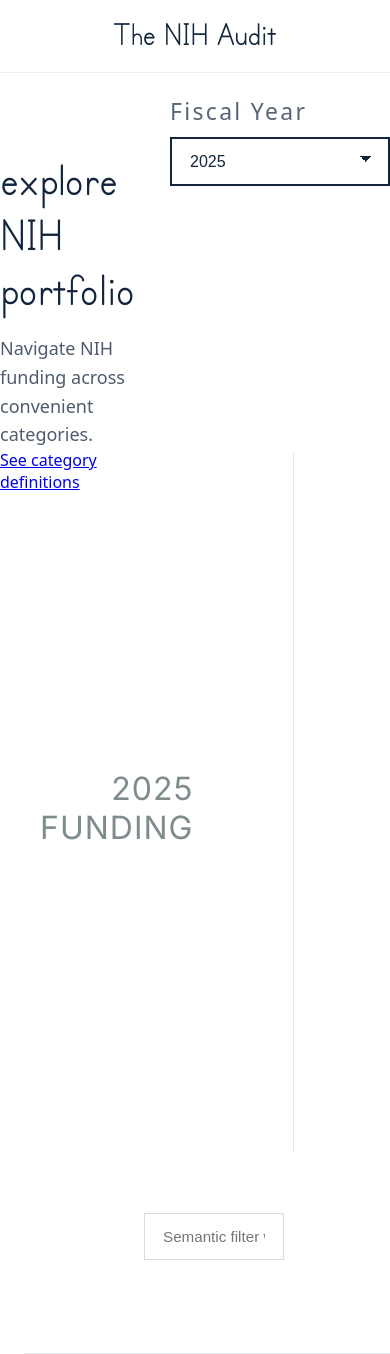
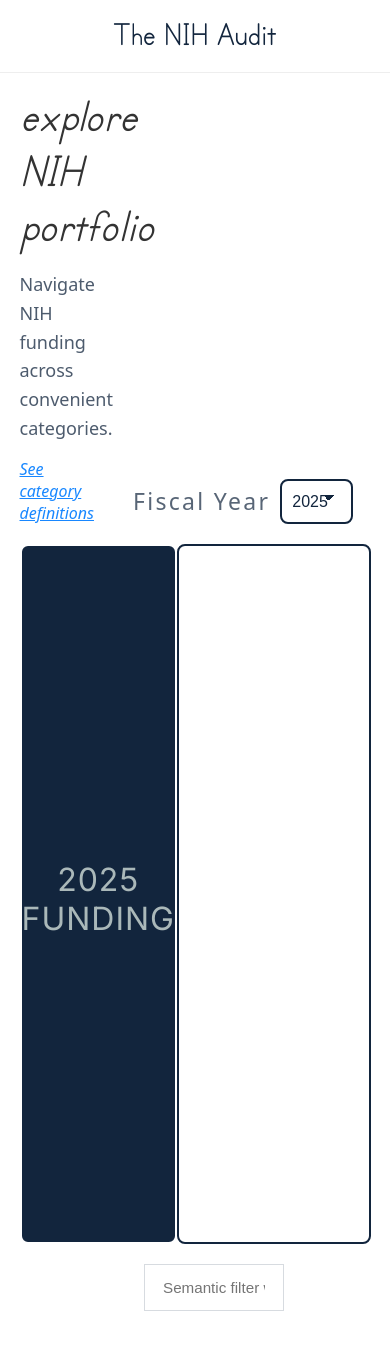
Before and after one commit to pradeepbugga/NIH_Portfolio_Analytics, a FastAPI app: page /portfolio in a window 390 px wide. Shown: the top 1354 px of the page. Run offline with FastAPI, Linux system fonts and the light colour scheme; data that the repository does not hold is empty; parts of the project's set-up code (start-up, migrations or seed data) failed here and were passed over; some libraries are stand-ins or nearby versions.

Commit message:
fixed the funding container and chart styles

```diff
--- a/app/static/css/styles_v12.css
+++ b/app/static/css/styles_v12.css
@@ -3,8 +3,7 @@
     src: url("/static/fonts/primer.ttf") format("truetype");
 }
 
-
-
+/* -------- LANDING PAGE STYLES -------- */
 
 body.landing {
     margin: 0;
@@ -56,112 +55,78 @@ body.landing {
 
 .search-divider-top {
     width: 100%;
-
     display: flex;
     align-items: center;
     justify-content: center;
 
 }
 
-
-
 .top-divider {
-
     width: 100%;
-
     max-width: 920px;
-
     display: flex;
-
     justify-content: center;
 }
 
 .top-divider .divider-text {
-
     display: flex;
-
     justify-content: center;
-
 }
 
 .divider-search {
     font-size: 22px;
     letter-spacing: 0.28em;
     color: #12253d;
-
     opacity: 0.75;
 }
-
-
-
 
 .home-card {
     display: flex;
     align-items: stretch;
-
     width: 100%;
-
     border: 2px solid #12253d;
-
     text-decoration: none;
     color: #12253d;
-
     background: white;
-
     overflow: hidden;
-
 }
 
 .home-card-icon {
     width: 78px;
-
     background: #12253d;
-
     display: flex;
     align-items: center;
     justify-content: center;
-
     flex-shrink: 0;
 }
 
 .home-card-icon svg {
     width: 43px;
     height: 43px;
-
     stroke: white;
 }
 
 .home-card-content {
     flex: 1;
-
     display: flex;
     align-items: center;
     justify-content: center;
-
     padding: 22px 30px;
-
     text-align: center;
-
     font-size: 1.1rem;
     line-height: 1.5;
-
     opacity: 0.82;
 }
-
-
-
 
 
 
 .search-divider {
     width: 100%;
     max-width: 620px;
-
     display: flex;
     align-items: center;
     justify-content: center;
     gap: 28px;
-
     margin-bottom: 26px;
 }
 
@@ -179,7 +144,6 @@ body.landing {
     align-items: center;
     font-family: 'Inter', sans-serif;
     line-height: 1.1;
-
 }
 
 .divider-or {
@@ -189,14 +153,10 @@ body.landing {
     margin-bottom: 8px;
 }
 
-
-
 .section-label {
     font-size: 22px;
     letter-spacing: 0.28em;
     color: #12253d;
-
-
     opacity: 0.75;
     line-height: 1.1;
     text-align: center;
@@ -330,8 +290,6 @@ body.landing {
     /* Keep it on one line */
 }
 
-
-
 .query-title {
     font-family: "primer", serif;
     /* Uses your custom font */
@@ -375,11 +333,8 @@ body.landing {
     padding: 20px;
 }
 
-
 #funding-stat-container {
-
     text-align: center;
-
 }
 
 #funding-amount {
@@ -402,12 +357,7 @@ body.landing {
     margin-top: 10px;
 }
 
-
-
-/* Portfolio page styles */
-
-
-
+/* ----------------------- PORTFOLIO PAGE STYLES ---------------------- */
 
 .portfolio-page {
     margin: 0;
@@ -415,6 +365,8 @@ body.landing {
     background: white;
     color: #12253d;
 }
+
+/* PORTFOLIO HEADER */
 
 .portfolio-top-header {
     width: 100%;
@@ -432,8 +384,6 @@ body.landing {
     margin: 0 auto;
 }
 
-
-
 .portfolio-top-header .logo {
     font-size: 40px;
     /* Much smaller than the 64px landing page version */
@@ -444,33 +394,48 @@ body.landing {
 }
 
 
-
-.portfolio-container {
-    max-width: 1200px;
-    margin: 0 auto;
-
-    padding: 40px 40px;
-}
+/* PORTFOLIO MAIN CONTENT */
 
 .portfolio-header {
     margin-bottom: 60px;
 }
 
-.back-link {
-    text-decoration: none;
-    color: #12253d;
+.portfolio-header-layout {
 
-    font-size: 15px;
+    display: flex;
+    justify-content: space-between;
+    align-items: flex-end;
+    gap: clamp(2rem, 5vw, 6rem);
+    width: 100%;
+    padding-left: 5%;
+    padding-right: 5%;
+    box-sizing: border-box;
+    margin-bottom: 100px;
+}
 
-    opacity: 0.7;
+.portfolio-header-left {
+
+    flex: 1;
+    min-width: 0;
 }
 
 .portfolio-title {
     font-family: "primer", serif;
     font-size: 56px;
-
+    color: #333;
+    font-style: italic;
     margin-top: 18px;
     margin-bottom: 14px;
+}
+
+.subtitle-container {
+    display: flex;
+    align-items: baseline;
+    /* Aligns the bottom of the text strings */
+    gap: 15px;
+    /* Space between the subtitle and the link */
+    flex-wrap: wrap;
+    /* Allows the link to drop to the next line on very small screens */
 }
 
 .portfolio-subtitle {
@@ -479,6 +444,152 @@ body.landing {
 
     max-width: 720px;
     line-height: 1.6;
+}
+
+.category-link {
+    font-size: 16px;
+    font-style: italic;
+    color: #007bff;
+    /* Standard link blue, change to match your theme */
+    text-decoration: underline;
+    opacity: 0.9;
+}
+
+.category-link:hover {
+    opacity: 1;
+    text-decoration: none;
+    /* Optional: removes underline on hover */
+}
+
+
+/*  PORTFOLIO YEAR SELECTOR  */
+
+.year-selector-container {
+    margin-top: 22px;
+    display: flex;
+    flex-direction: row;
+    align-items: center;
+    gap: 10px;
+    width: 220px;
+    margin-right: 5%;
+    flex-shrink: 0;
+}
+
+.year-selector-label {
+    font-size: 23px;
+    letter-spacing: 0.1em;
+    color: #12253d;
+    opacity: 0.7;
+    white-space: nowrap;
+}
+
+.year-selector {
+    width: 60%;
+    appearance: none;
+    border: #12253d 2px solid;
+    border-radius: 8px;
+    background: white;
+    padding: 12px 10px 12px 10px;
+    font-size: 16px;
+    color: #12253d;
+    cursor: pointer;
+    outline: none;
+    background-image:
+        linear-gradient(45deg, transparent 50%, #12253d 50%),
+        linear-gradient(135deg, #12253d 50%, transparent 50%);
+    background-position:
+        calc(100% - 22px) calc(50% - 3px),
+        calc(100% - 16px) calc(50% - 3px);
+    background-size: 6px 6px;
+    background-repeat: no-repeat;
+}
+
+.year-selector option:disabled {
+    color: #9ca3af;
+}
+
+
+/* PORTFOLIO CHART AND CATEGORY STYLES */
+
+.portfolio-container {
+    padding-left: 5%;
+    padding-right: 5%;
+}
+
+.portfolio-split-layout {
+    display: flex;
+    width: 100%;
+    min-height: 700px;
+    margin-top: -80px;
+}
+
+.portfolio-left-pane {
+    flex: 0.7;
+    display: flex;
+    justify-content: center;
+    align-items: center;
+    border: white 2px solid;
+    border-radius: 8px;
+    background: #12253d;
+}
+
+
+/* Funding Cards */
+
+#portfolio-funding-stat-container {
+    text-align: center;
+
+}
+
+#portfolio-funding-amount {
+    font-family: 'Inter', sans-serif;
+    font-size: 6rem;
+    /* Makes it big */
+    font-weight: bold;
+    color: white;
+    line-height: 1;
+}
+
+.portfolio-funding-caption {
+    font-family: 'Inter', sans-serif;
+    font-size: 2rem;
+    color: #aab8b9;
+    /* Muted grey for caption */
+    text-transform: uppercase;
+    letter-spacing: 1px;
+    margin-top: 10px;
+}
+
+/* Chart Card */
+
+
+.portfolio-right-pane {
+    flex: 1.6;
+    display: flex;
+    justify-content: center;
+    align-items: center;
+    /*padding: 20px 40px;*/
+    /* add border */
+    border: #12253d 2px solid;
+    border-radius: 8px;
+    background: white;
+}
+
+
+#categoryChart {
+
+    width: 100%;
+    height: clamp(450px, 65vh, 700px);
+    min-width: 0;
+}
+
+.force-hand {
+    cursor: pointer !important;
+}
+
+/* Ensure the chart background is an arrow by default, not a plus sign */
+#categoryChart .nsewdrag {
+    cursor: default !important;
 }
 
 .portfolio-grid {
@@ -519,61 +630,6 @@ body.landing {
     font-weight: 500;
 }
 
-/* Year Selector */
-
-.year-selector-container {
-    margin-top: 22px;
-
-    display: flex;
-    flex-direction: column;
-    gap: 10px;
-
-    width: 220px;
-}
-
-.year-selector-label {
-    font-size: 23px;
-
-    letter-spacing: 0.1em;
-
-    color: #12253d;
-
-    opacity: 0.7;
-}
-
-.year-selector {
-    appearance: none;
-
-    border: 2px solid #12253d;
-
-    background: white;
-
-    padding: 14px 18px;
-
-    font-size: 16px;
-
-    color: #12253d;
-
-    cursor: pointer;
-
-    outline: none;
-
-    background-image:
-        linear-gradient(45deg, transparent 50%, #12253d 50%),
-        linear-gradient(135deg, #12253d 50%, transparent 50%);
-
-    background-position:
-        calc(100% - 22px) calc(50% - 3px),
-        calc(100% - 16px) calc(50% - 3px);
-
-    background-size: 6px 6px;
-
-    background-repeat: no-repeat;
-}
-
-.year-selector option:disabled {
-    color: #9ca3af;
-}
 
 /* Chart styles */
 .chart-container {
@@ -588,116 +644,30 @@ body.landing {
     background: white;
 }
 
-.portfolio-split-layout {
-    display: flex;
-    width: 100%;
-    min-height: 700px;
-    margin-top: -80px;
-}
 
-
-.portfolio-left-pane {
-    flex: 0.7;
-    display: flex;
-    justify-content: flex-start;
-    align-items: center;
-    border-right: 1px solid #e5e7eb;
-    padding-right: 100px;
-
-}
-
-.portfolio-right-pane {
-    flex: 1.6;
-    display: flex;
-    justify-content: center;
-    align-items: center;
-    padding: 20px 40px;
-}
-
-
-#portfolio-funding-stat-container {
-    text-align: right;
-
-}
-
-#portfolio-funding-amount {
-    font-family: 'Inter', sans-serif;
-    font-size: 6rem;
-    /* Makes it big */
-    font-weight: bold;
-    color: #2c3e50;
-    /* Dark professional blue/grey */
-    line-height: 1;
-}
-
-.portfolio-funding-caption {
-    font-family: 'Inter', sans-serif;
-    font-size: 2rem;
-    color: #7f8c8d;
-    /* Muted grey for caption */
-    text-transform: uppercase;
-    letter-spacing: 1px;
-    margin-top: 10px;
-}
-
-#categoryChart {
+/* Top Right Description Box */
+.category-legend {
 
     width: 100%;
-    height: clamp(450px, 65vh, 700px);
-    min-width: 0;
-}
-
-.portfolio-header-layout {
-
-    display: flex;
-    justify-content: space-between;
-    align-items: flex-start;
-    gap: clamp(2rem, 5vw, 6rem);
-    width: 100%;
-}
-
-.portfolio-header-left {
-
-    flex: 1;
-    margin-left: 0;
-    margin-top: clamp(4rem, 8vw, 9rem);
-    min-width: 0;
-}
-
-
-.portfolio-header-right {
-    flex: 1;
-    max-width: 760px;
-    margin-right: 0;
-    margin-top: clamp(5rem, 10vw, 12rem);
-}
-
-
-/* Top Right Description Box */
-.portfolio-legend {
-
-    width: 100%;
+    justify-content: center;
 
     max-width: 760px;
     /* fill with light blue color */
     background: #f0f4f8;
+    margin-left: auto;
+    margin-right: auto;
 }
 
 .legend-title {
 
     font-family: 'Inter', sans-serif;
-
-    font-size: 0.95rem;
-
+    font-size: 1.1rem;
     letter-spacing: 0.18em;
-
     text-transform: uppercase;
-
     color: #5b6b82;
-
     margin-bottom: 30px;
-    margin-left: 20px;
     padding-top: 10px;
+    text-align: center;
 }
 
 .legend-item {
@@ -714,18 +684,14 @@ body.landing {
 .legend-label {
 
     flex: 0 0 240px;
-
     font-family: 'Inter', sans-serif;
-
     font-size: 1rem;
-
     font-weight: 500;
-
     color: #243b53;
-
     letter-spacing: 0.01em;
     margin-left: 20px;
     margin-bottom: 4px;
+    font-style: italic;
 }
 
 .legend-desc {
```
